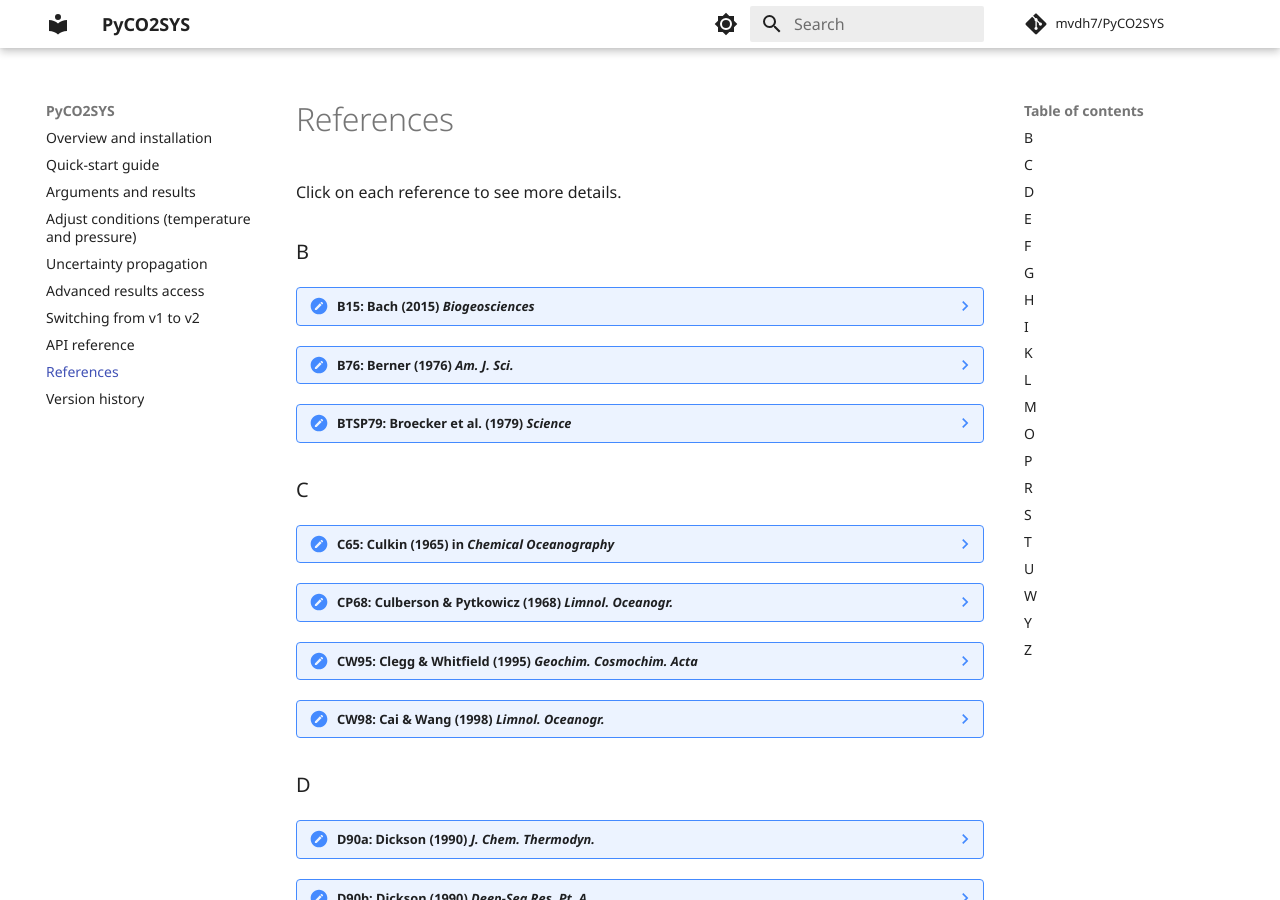
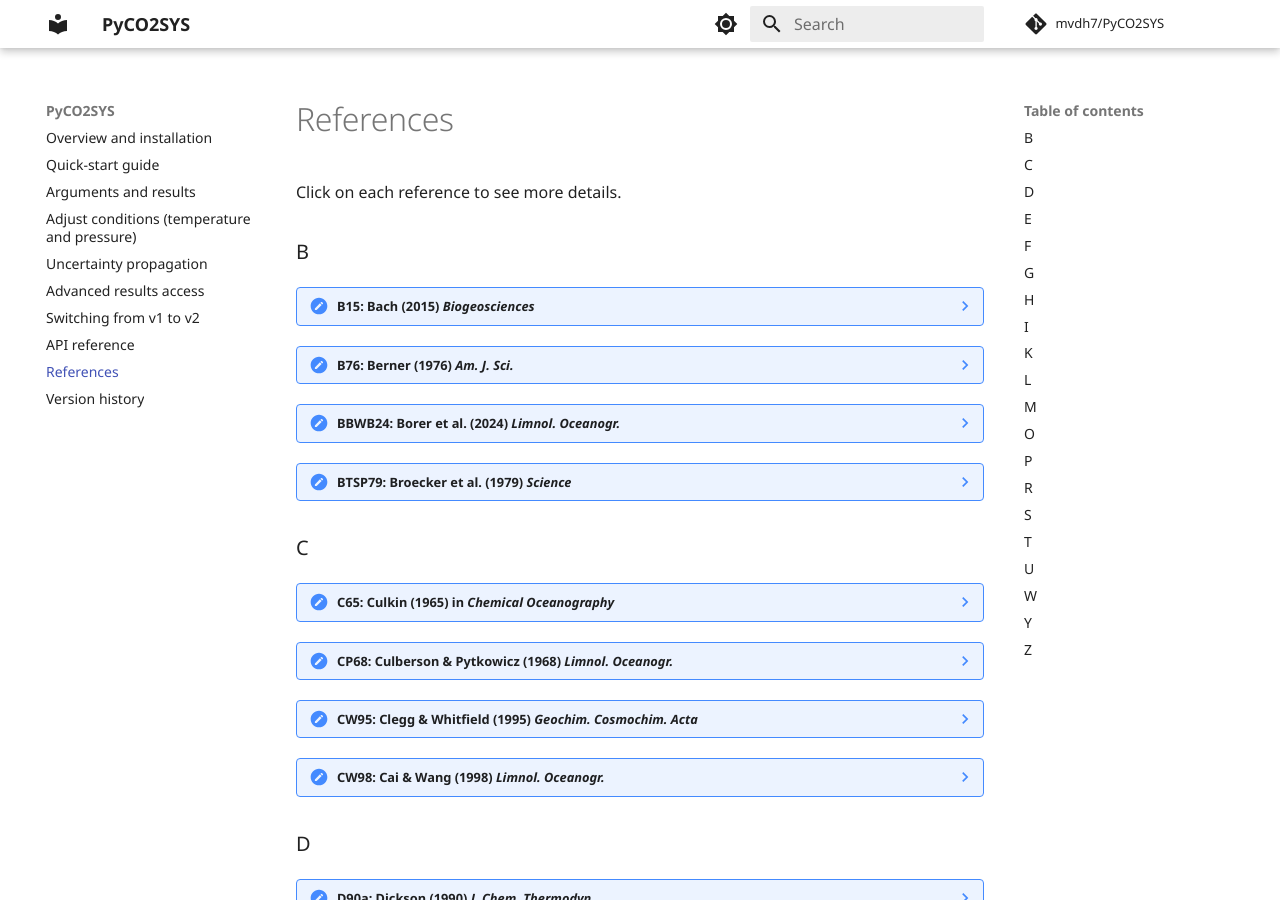
Before and after one commit to mvdh7/PyCO2SYS, an MkDocs documentation site: the page built from docs/refs.md, in a window 1280 px wide and 900 px high. Built offline with MkDocs 1.6.1 and Material for MkDocs 9.7.7, drawn with Linux system fonts in a browser that asks for light colours; comment, search, counter and statistics services are not loaded; part of the change alters nothing that is shown.

Commit message:
Add BBWB24

```diff
--- a/docs/refs.md
+++ b/docs/refs.md
@@ -9,6 +9,9 @@ Click on each reference to see more details.
 
 ??? note "B76: Berner (1976) *Am. J. Sci.*"
     Berner, R. A. (1976). The solubility of calcite and aragonite in seawater at atmospheric pressure and 34.5 ‰ salinity. *American Journal of Science* 276, 713–730. [doi:10.2475/ajs.276.6.713](https://doi.org/10.2475/ajs.276.6.713).
+
+??? note "BBWB24: Borer et al. (2024) *Limnol. Oceanogr.*"
+    Borer, B., Bi, E., Woosley, R. J., and Babbin, A. R. (2024).  Apparent nitrous acid dissociation across environmentally relevant temperatures in freshwater and seawater.  *Limnology and Oceanography* 69, 2859–2866.  [doi:10.1002/lno.12714](https://doi.org/10.1002/lno.12714).
 
 ??? note "BTSP79: Broecker et al. (1979) *Science*"
     Broecker, W. S., Takahashi, T., Simpson, H. J., and Peng, T.-H. (1979). Fate of Fossil Fuel Carbon Dioxide and the Global Carbon Budget. *Science* 206, 409–418. [doi:10.1126/science.206.4417.409](https://doi.org/10.1126/science.206.4417.409).
@@ -22,7 +25,7 @@ Click on each reference to see more details.
     Culberson, C., and Pytkowicz, R. M. (1968). Effect of pressure on carbonic acid, boric acid, and the <i>p</i>H in seawater. *Limnology and Oceanography* 13, 403–417. [doi:10.4319/lo.1968.13.3.0403](https://doi.org/10.4319/lo.1968.13.3.0403).
 
 ??? note "CW95: Clegg & Whitfield (1995) *Geochim. Cosmochim. Acta*"
-    Clegg, S. L., and Whitfield, M. (1995). A chemical model of seawater including dissolved ammonia and the stoichiometric dissociation constant of ammonia in estuarine water and seawater from −2 to 40°C. *Geochimica et Cosmochimica Acta* 59, 2403–2421. <a href='https://doi.org/10.1016/0016-7037(95)00135-2'>doi:10.1016/0016-7037(95)00135-2</a>.
+    Clegg, S. L., and Whitfield, M. (1995). A chemical model of seawater including dissolved ammonia and the stoichiometric dissociation constant of ammonia in estuarine water and seawater from −2 to 40°C. *Geochimica et Cosmochimica Acta* 59, 2403–2421. [doi:10.1016/0016-7037(95)00135-2](https://doi.org/10.1016/0016-7037(95)00135-2).
 
 ??? note "CW98: Cai & Wang (1998) *Limnol. Oceanogr.*"
     Cai, W.-J., and Wang, Y. (1998). The chemistry, fluxes, and sources of carbon dioxide in the estuarine waters of the Satilla and Altamaha Rivers, Georgia. *Limnology and Oceanography* 43, 657–668. [doi:10.4319/lo.1998.43.4.0657](https://doi.org/10.4319/lo.1998.43.4.0657).
```
